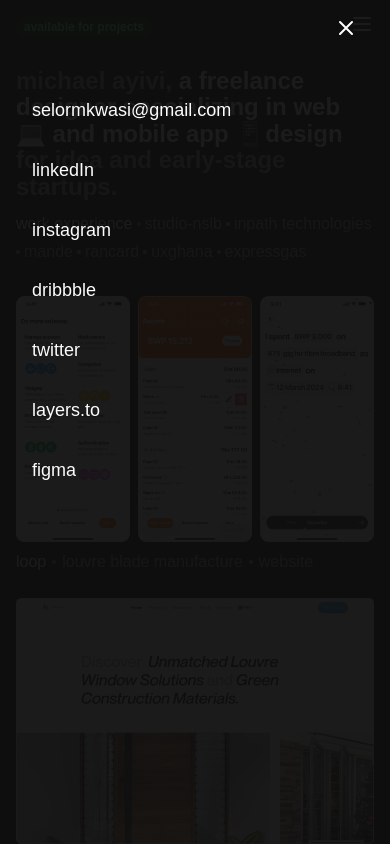
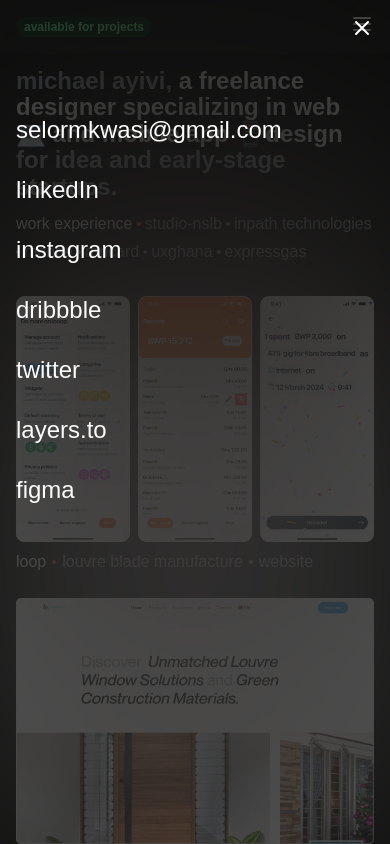
Before and after one commit to ayivi/portfolio, a website: page index.html in a window 390 px wide. Both pictures are taken after a click on the button 362 px from the left and 24 px from the top of the page. Shown: the top 844 px of the page. Drawn offline with Linux system fonts and the light colour scheme; a web font is replaced by a local one.

Commit message:
mobile navigation

```diff
--- a/index.html
+++ b/index.html
@@ -9,7 +9,7 @@
 <body class="bg-portfolio-bg text-white">
 
     <!-- Navigation Bar -->
-    <nav class="flex justify-between items-center w-full py-3 px-4 md:py-4 md:px-8 bg-[rgba(15,15,15,0.30)] backdrop-blur-[70px] fixed top-0 left-0 right-0 z-50">
+    <nav class="flex justify-between items-center w-full py-3 px-4 md:py-4 md:px-8 bg-[rgba(15,15,15,0.70)] backdrop-blur-[140px] fixed top-0 left-0 right-0 z-50">
         <!-- Left Side -->
         <div class="flex items-center gap-2">
           <!-- Name -->
@@ -28,25 +28,25 @@
         <!-- Right Side - Desktop -->
         <div class="hidden lg:flex items-center gap-2">
           <!-- Links -->
-          <a href="mailto:selormkwasi@gmail.com" class="font-sfpro text-[#FCFCFC]">selormkwasi@gmail.com</a>
+          <a href="mailto:selormkwasi@gmail.com" class="font-sfpro text-[#FCFCFC]" target="_blank">selormkwasi@gmail.com</a>
           <div class="w-[4px] h-[4px] bg-[#FCFCFC] rounded-full"></div>
 
-          <a href="https://www.linkedin.com/in/michael-ayivi/" class="font-sfpro text-[#FCFCFC]">linkedIn</a>
+          <a href="https://www.linkedin.com/in/michael-ayivi/" class="font-sfpro text-[#FCFCFC]" target="_blank">linkedIn</a>
           <div class="w-[4px] h-[4px] bg-[#FCFCFC] rounded-full"></div>
 
-          <a href="https://www.instagram.com/_ayivi/" class="font-sfpro text-[#FCFCFC]">instagram</a>
+          <a href="https://www.instagram.com/_ayivi/" class="font-sfpro text-[#FCFCFC]" target="_blank">instagram</a>
           <div class="w-[4px] h-[4px] bg-[#FCFCFC] rounded-full"></div>
 
-          <a href="https://dribbble.com/_ayivi" class="font-sfpro text-[#FCFCFC]">dribbble</a>
+          <a href="https://dribbble.com/_ayivi" class="font-sfpro text-[#FCFCFC]" target="_blank">dribbble</a>
           <div class="w-[4px] h-[4px] bg-[#FCFCFC] rounded-full"></div>
 
-          <a href="https://x.com/_ayivi" class="font-sfpro text-[#FCFCFC]">twitter</a>
+          <a href="https://x.com/_ayivi" class="font-sfpro text-[#FCFCFC]" target="_blank">twitter</a>
           <div class="w-[4px] h-[4px] bg-[#FCFCFC] rounded-full"></div>
 
-          <a href="https://layers.to/ayivi" class="font-sfpro text-[#FCFCFC]">layers.to</a>
+          <a href="https://layers.to/ayivi" class="font-sfpro text-[#FCFCFC]" target="_blank">layers.to</a>
           <div class="w-[4px] h-[4px] bg-[#FCFCFC] rounded-full"></div>
 
-          <a href="https://www.figma.com/@ayivi" class="font-sfpro text-[#FCFCFC]">figma</a>
+          <a href="https://www.figma.com/@ayivi" class="font-sfpro text-[#FCFCFC]" target="_blank">figma</a>
         </div>
 
         <!-- Hamburger Menu - Mobile and Tablet -->
@@ -60,21 +60,21 @@
     </nav>
 
     <!-- Mobile Menu -->
-    <div id="mobile-menu" class="fixed inset-0 bg-[rgba(15,15,15,0.95)] z-50 hidden">
-        <div class="flex flex-col h-full px-8 pt-24">
-            <button id="close-menu" class="absolute top-4 right-8 text-white">
+    <div id="mobile-menu" class="fixed inset-0 bg-[rgba(15,15,15,0.70)] backdrop-blur-[140px] z-50 hidden">
+        <div class="flex flex-col h-full px-4 pt-24">
+            <button id="close-menu" class="absolute top-4 right-0 px-4 text-white">
                 <svg xmlns="http://www.w3.org/2000/svg" class="h-6 w-6" fill="none" viewBox="0 0 24 24" stroke="currentColor">
                     <path stroke-linecap="round" stroke-linejoin="round" stroke-width="2" d="M6 18L18 6M6 6l12 12" />
                 </svg>
             </button>
-            <div class="flex flex-col gap-8">
-                <a href="mailto:selormkwasi@gmail.com" class="font-sfpro text-[#FCFCFC] text-lg">selormkwasi@gmail.com</a>
-                <a href="https://www.linkedin.com/in/michael-ayivi/" class="font-sfpro text-[#FCFCFC] text-lg">linkedIn</a>
-                <a href="https://www.instagram.com/_ayivi/" class="font-sfpro text-[#FCFCFC] text-lg">instagram</a>
-                <a href="https://dribbble.com/_ayivi" class="font-sfpro text-[#FCFCFC] text-lg">dribbble</a>
-                <a href="https://x.com/_ayivi" class="font-sfpro text-[#FCFCFC] text-lg">twitter</a>
-                <a href="https://layers.to/ayivi" class="font-sfpro text-[#FCFCFC] text-lg">layers.to</a>
-                <a href="https://www.figma.com/@ayivi" class="font-sfpro text-[#FCFCFC] text-lg">figma</a>
+            <div class="flex flex-col gap-6 pt-4">
+                <a href="mailto:selormkwasi@gmail.com" class="font-sfpro text-[#FCFCFC] text-[24px]" target="_blank">selormkwasi@gmail.com</a>
+                <a href="https://www.linkedin.com/in/michael-ayivi/" class="font-sfpro text-[#FCFCFC] text-[24px]" target="_blank">linkedIn</a>
+                <a href="https://www.instagram.com/_ayivi/" class="font-sfpro text-[#FCFCFC] text-[24px]" target="_blank">instagram</a>
+                <a href="https://dribbble.com/_ayivi" class="font-sfpro text-[#FCFCFC] text-[24px]" target="_blank">dribbble</a>
+                <a href="https://x.com/_ayivi" class="font-sfpro text-[#FCFCFC] text-[24px]" target="_blank">twitter</a>
+                <a href="https://layers.to/ayivi" class="font-sfpro text-[#FCFCFC] text-[24px]" target="_blank">layers.to</a>
+                <a href="https://www.figma.com/@ayivi" class="font-sfpro text-[#FCFCFC] text-[24px]" target="_blank">figma</a>
             </div>
         </div>
     </div>
@@ -86,10 +86,12 @@
 
         menuToggle.addEventListener('click', () => {
             mobileMenu.classList.remove('hidden');
+            document.body.classList.add('overflow-hidden'); // Disable scrolling
         });
 
         closeMenu.addEventListener('click', () => {
             mobileMenu.classList.add('hidden');
+            document.body.classList.remove('overflow-hidden'); // Re-enable scrolling
         });
     </script>
 
```
Also changed, not shown: dist/style.css.
